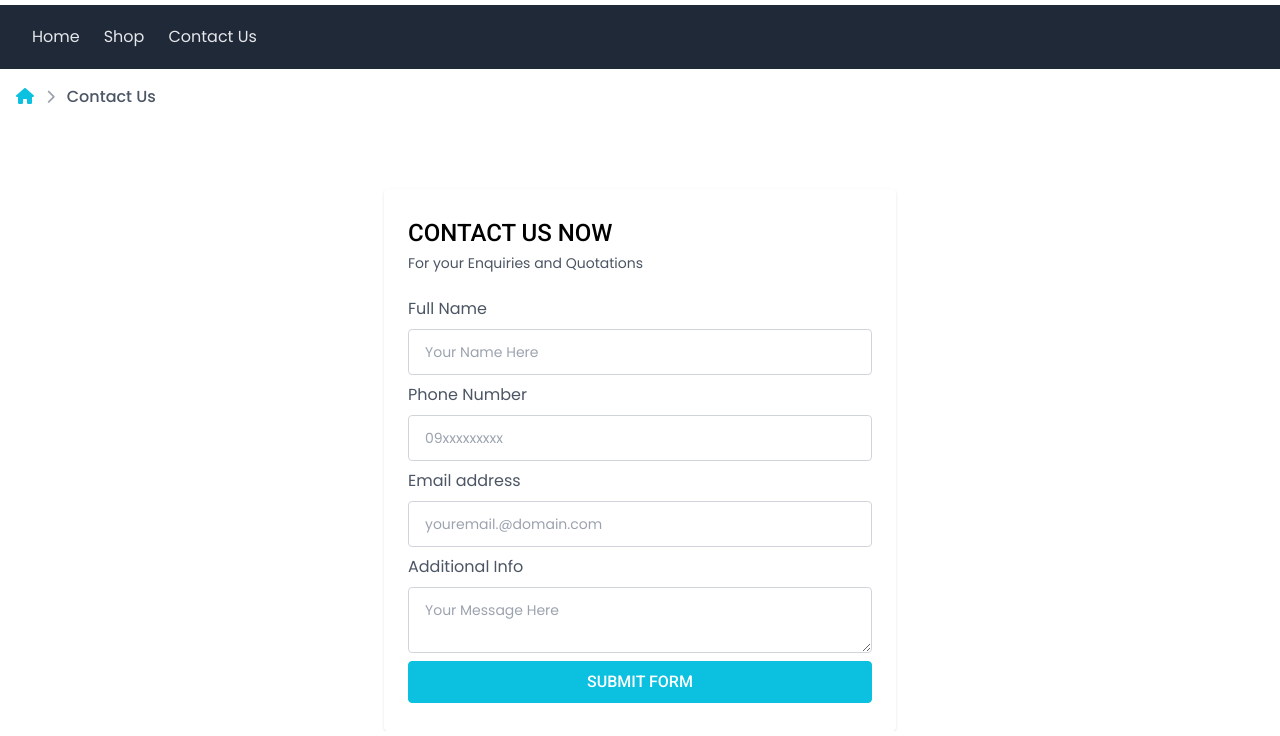
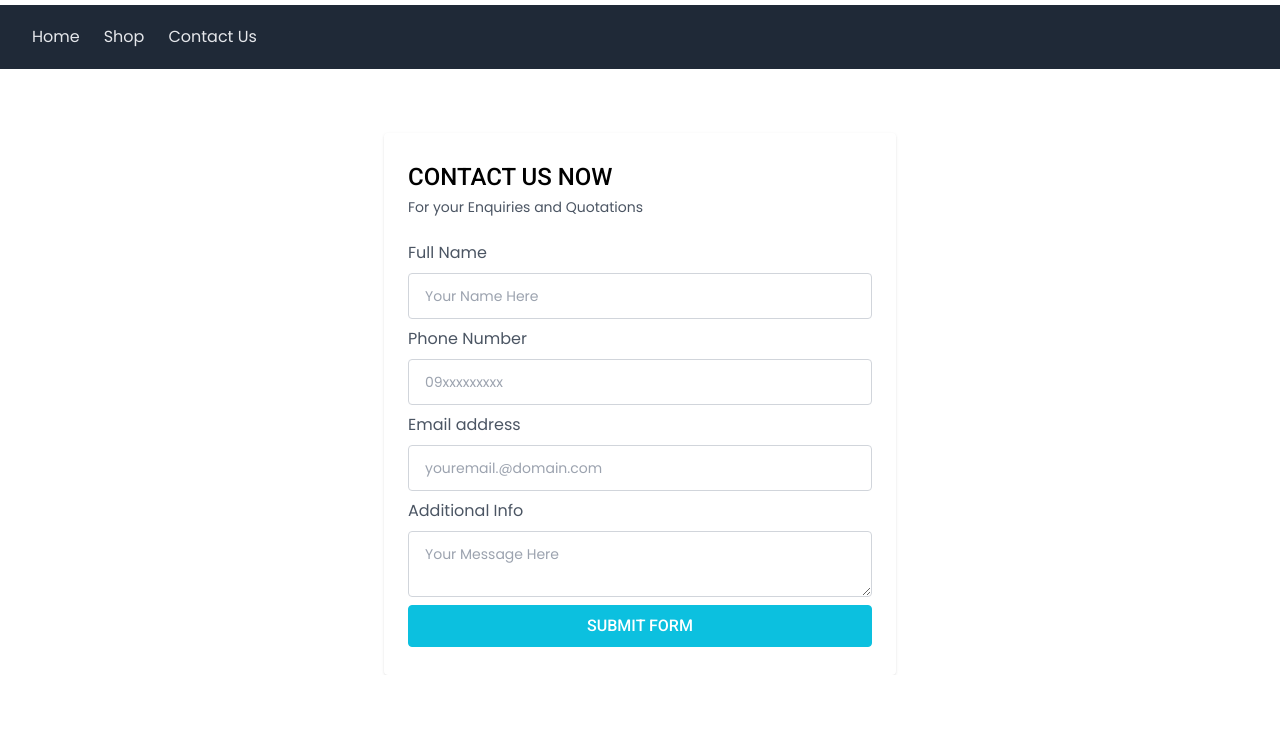
Before and after one commit to thenerdyones/fashionsite, a website: page public/pages/contactUs.html in a window 1280 px wide. Shown: the part 63-799 px from the top of the page. Drawn offline with Linux system fonts and the light colour scheme.

Commit message:
update contactUs.html

```diff
--- a/public/pages/contactUs.html
+++ b/public/pages/contactUs.html
@@ -45,18 +45,6 @@
         </div>
     </nav>
     <!-- ./navbar -->
-
-    <!-- breadcrumb -->
-    <div class="container py-4 flex items-center gap-3">
-        <a href="../index.html" class="text-primary text-base">
-            <i class="fa-solid fa-house"></i>
-        </a>
-        <span class="text-sm text-gray-400">
-            <i class="fa-solid fa-chevron-right"></i>
-        </span>
-        <p class="text-gray-600 font-medium">Contact Us</p>
-    </div>
-    <!-- ./breadcrumb -->
 
     <!-- contact -->
     <div class="py-16 ">
```
